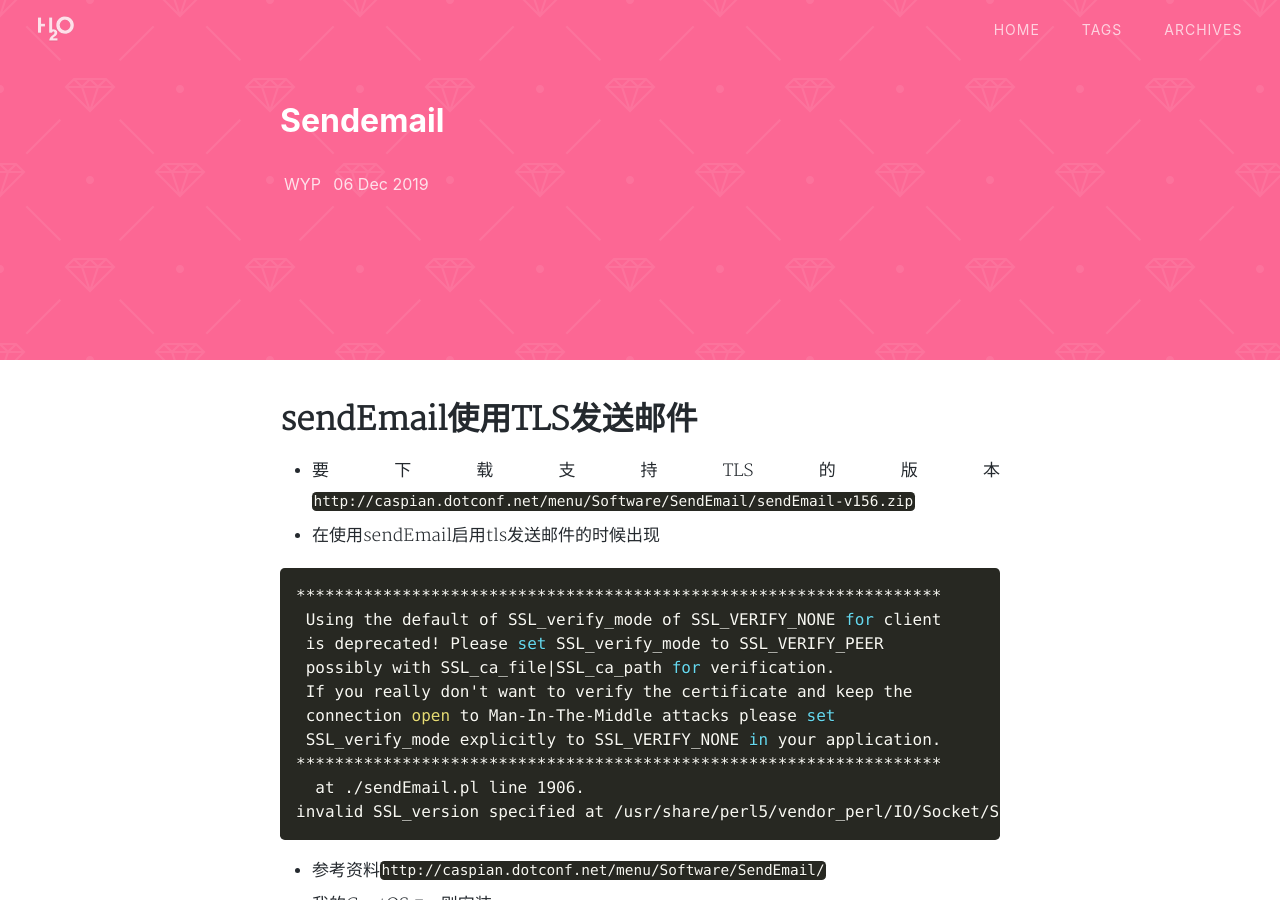
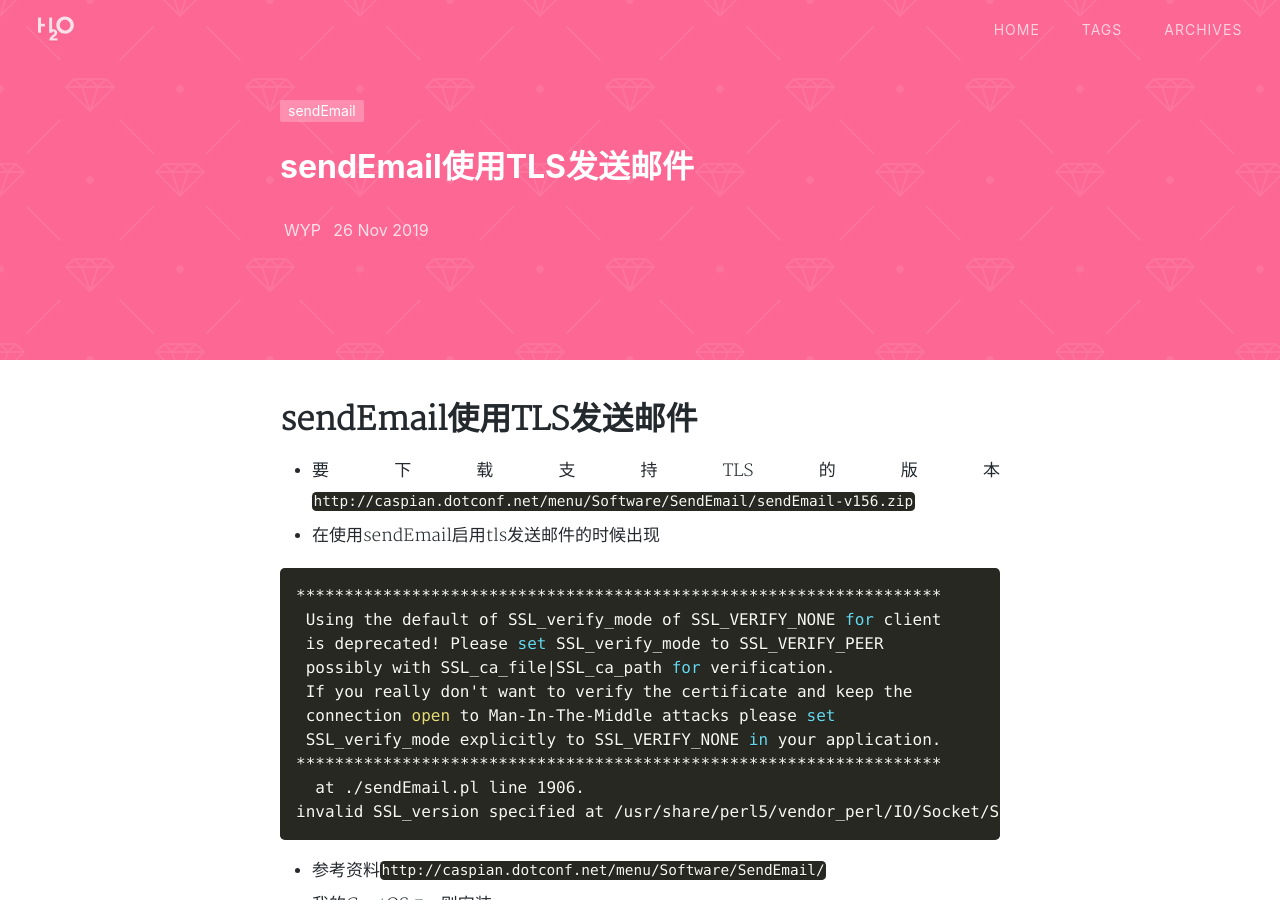
Before and after one commit to wangyp0701/jekyll, a Jekyll site: the page built from _posts/2019-12-06-sendEmail.md, in a window 1280 px wide and 900 px high. Built offline with Jekyll 4.4.1, drawn with Linux system fonts in a browser that asks for light colours; nearby versions of some CDN libraries; our own code applies the rules of GitHub Pages for plain Markdown files; comment, search, counter and statistics services are not loaded; a style sheet for code colours, icons or effects is not loaded; some of the changed text lies outside the part shown.

Commit message:
sendmail

```diff
--- a/_posts/2019-12-06-sendEmail.md
+++ b/_posts/2019-12-06-sendEmail.md
@@ -1,3 +1,12 @@
+---
+layout: post
+title: sendEmail使用TLS发送邮件
+date: 2019-11-26
+categories: blog
+tags: [sendEmail]
+description: 文章金句。
+---
+
 # sendEmail使用TLS发送邮件
 
 * 要下载支持TLS的版本`http://caspian.dotconf.net/menu/Software/SendEmail/sendEmail-v156.zip`
```
